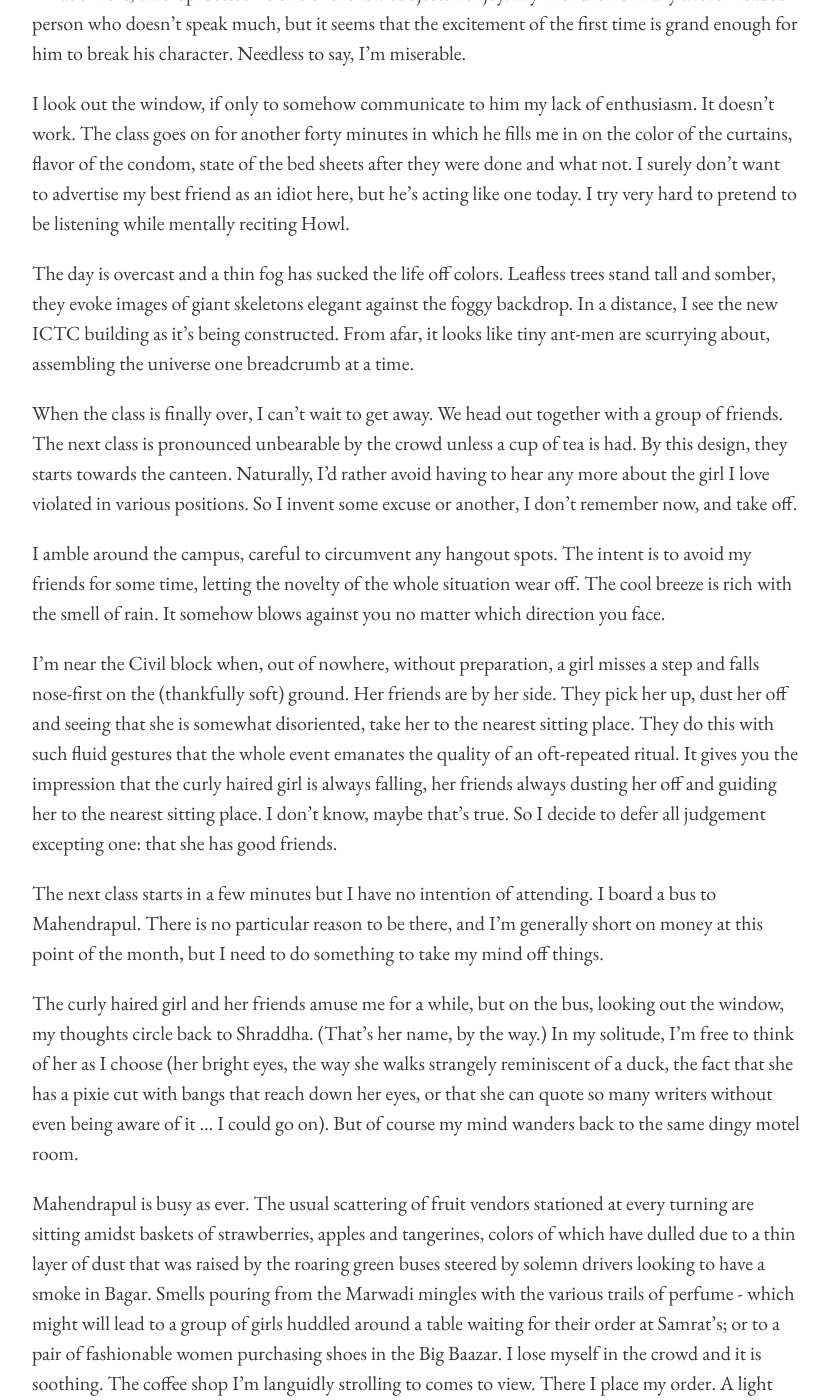
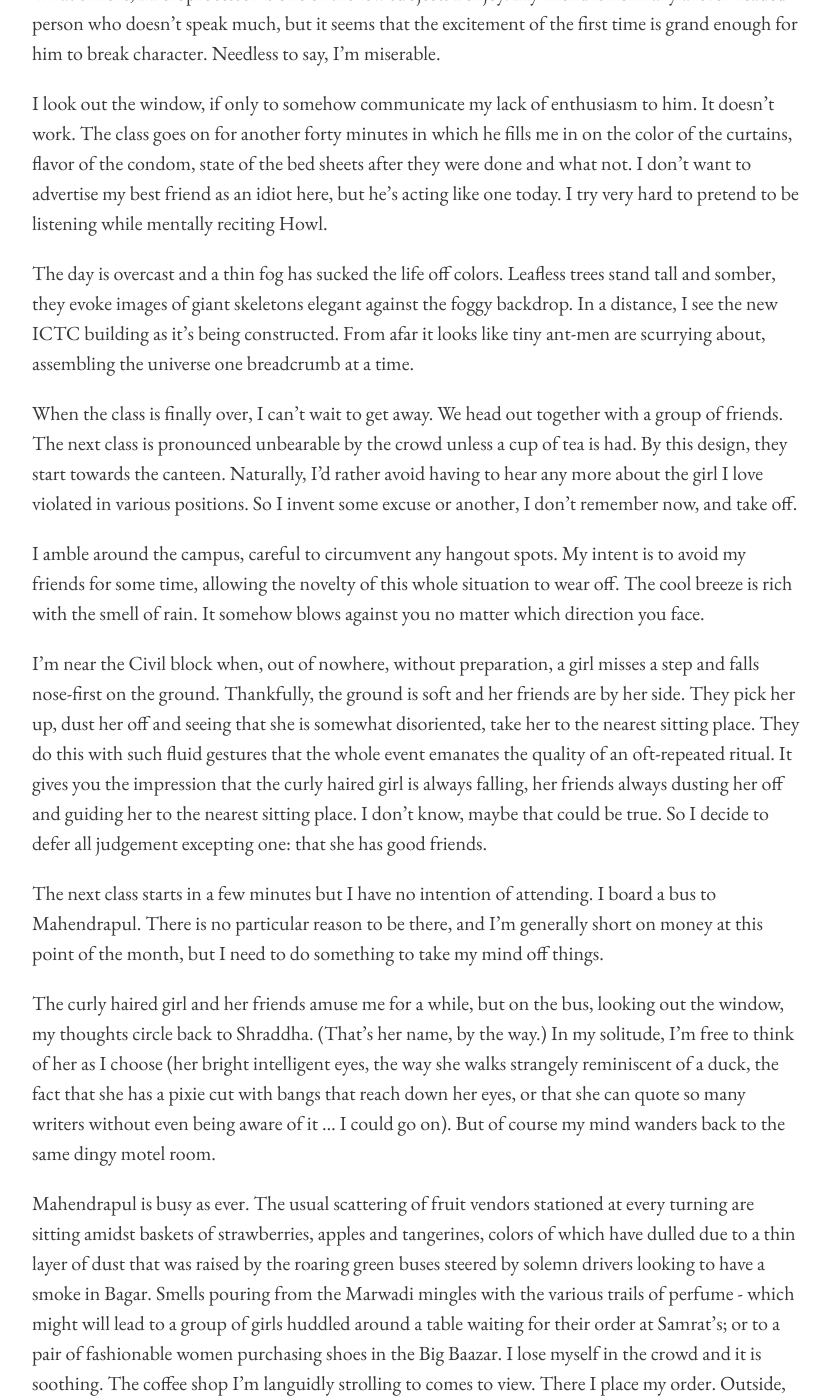
Before and after one commit to niravcodes/niravcodes.github.io, a Jekyll site: the page built from pages/it-rains-here-in-pokhara.md, in a window 1280 px wide and 1400 px high, scrolled down 472 px. Shown: the whole window, without its empty margins (224-1054 px from the left). Built offline with Jekyll 4.4.1, drawn with Linux system fonts in a browser that asks for light colours; some of the changed lines change nothing that is shown; some of the changed text lies outside the part shown.

Commit message:
Update from Forestry.io - Updated it-rains-here-in-pokhara.md

```diff
--- a/pages/it-rains-here-in-pokhara.md
+++ b/pages/it-rains-here-in-pokhara.md
@@ -8,35 +8,35 @@ permalink: "/rains-in-pokhara"
 date: 2019-01-24 09:03:55 +0000
 
 ---
-If you think being madly in love with your best friend's girlfriend is bad, try sitting next to him during a Microprocessor lecture having to listen to him describe the sex they had the day before. What's more, Microprocessor is one of the few subjects I enjoy. My friend is normally a level-headed person who doesn't speak much, but it seems that the excitement of the first time is grand enough for him to break his character. Needless to say, I'm miserable.
+If you think being madly in love with your best friend's girlfriend is unfortunate, try sitting next to him during a Microprocessor lecture having to listen to him describe the sex they had the day before. What's more, Microprocessor is one of the few subjects I enjoy. My friend is normally a level-headed person who doesn't speak much, but it seems that the excitement of the first time is grand enough for him to break character. Needless to say, I'm miserable.
 
-I look out the window, if only to somehow communicate to him my lack of enthusiasm. It doesn't work. The class goes on for another forty minutes in which he fills me in on the color of the curtains, flavor of the condom, state of the bed sheets after they were done and what not. I surely don't want to advertise my best friend as an idiot here, but he's acting like one today. I try very hard to pretend to be listening while mentally reciting Howl.
+I look out the window, if only to somehow communicate my lack of enthusiasm to him. It doesn't work. The class goes on for another forty minutes in which he fills me in on the color of the curtains, flavor of the condom, state of the bed sheets after they were done and what not. I don't want to advertise my best friend as an idiot here, but he's acting like one today. I try very hard to pretend to be listening while mentally reciting Howl.
 
-The day is overcast and a thin fog has sucked the life off colors. Leafless trees stand tall and somber, they evoke images of giant skeletons elegant against the foggy backdrop. In a distance, I see the new ICTC building as it's being constructed. From afar, it looks like tiny ant-men are scurrying about, assembling the universe one breadcrumb at a time.
+The day is overcast and a thin fog has sucked the life off colors. Leafless trees stand tall and somber, they evoke images of giant skeletons elegant against the foggy backdrop. In a distance, I see the new ICTC building as it's being constructed. From afar it looks like tiny ant-men are scurrying about, assembling the universe one breadcrumb at a time.
 
-When the class is finally over, I can't wait to get away. We head out together with a group of friends. The next class is pronounced unbearable by the crowd unless a cup of tea is had. By this design, they starts towards the canteen. Naturally, I'd rather avoid having to hear any more about the girl I love violated in various positions. So I invent some excuse or another, I don't remember now, and take off.
+When the class is finally over, I can't wait to get away. We head out together with a group of friends. The next class is pronounced unbearable by the crowd unless a cup of tea is had. By this design, they start towards the canteen. Naturally, I'd rather avoid having to hear any more about the girl I love violated in various positions. So I invent some excuse or another, I don't remember now, and take off.
 
-I amble around the campus, careful to circumvent any hangout spots. The intent is to avoid my friends for some time, letting the novelty of the whole situation wear off. The cool breeze is rich with the smell of rain. It somehow blows against you no matter which direction you face.
+I amble around the campus, careful to circumvent any hangout spots. My intent is to avoid my friends for some time, allowing the novelty of this whole situation to wear off. The cool breeze is rich with the smell of rain. It somehow blows against you no matter which direction you face.
 
-I'm near the Civil block when, out of nowhere, without preparation, a girl misses a step and falls nose-first on the (thankfully soft) ground. Her friends are by her side. They pick her up, dust her off and seeing that she is somewhat disoriented, take her to the nearest sitting place. They do this with such fluid gestures that the whole event emanates the quality of an oft-repeated ritual. It gives you the impression that the curly haired girl is always falling, her friends always dusting her off and guiding her to the nearest sitting place. I don't know, maybe that's true. So I decide to defer all judgement excepting one: that she has good friends.
+I'm near the Civil block when, out of nowhere, without preparation, a girl misses a step and falls nose-first on the ground. Thankfully, the ground is soft and her friends are by her side. They pick her up, dust her off and seeing that she is somewhat disoriented, take her to the nearest sitting place. They do this with such fluid gestures that the whole event emanates the quality of an oft-repeated ritual. It gives you the impression that the curly haired girl is always falling, her friends always dusting her off and guiding her to the nearest sitting place. I don't know, maybe that could be true. So I decide to defer all judgement excepting one: that she has good friends.
 
 The next class starts in a few minutes but I have no intention of attending. I board a bus to Mahendrapul. There is no particular reason to be there, and I'm generally short on money at this point of the month, but I need to do something to take my mind off things.
 
-The curly haired girl and her friends amuse me for a while, but on the bus, looking out the window, my thoughts circle back to Shraddha. (That's her name, by the way.) In my solitude, I'm free to think of her as I choose (her bright eyes, the way she walks strangely reminiscent of a duck, the fact that she has a pixie cut with bangs that reach down her eyes, or that she can quote so many writers without even being aware of it ... I could go on). But of course my mind wanders back to the same dingy motel room.
+The curly haired girl and her friends amuse me for a while, but on the bus, looking out the window, my thoughts circle back to Shraddha. (That's her name, by the way.) In my solitude, I'm free to think of her as I choose (her bright intelligent eyes, the way she walks strangely reminiscent of a duck, the fact that she has a pixie cut with bangs that reach down her eyes, or that she can quote so many writers without even being aware of it ... I could go on). But of course my mind wanders back to the same dingy motel room.
 
-Mahendrapul is busy as ever. The usual scattering of fruit vendors stationed at every turning are sitting amidst baskets of strawberries, apples and tangerines, colors of which have dulled due to a thin layer of dust that was raised by the roaring green buses steered by solemn drivers looking to have a smoke  in Bagar. Smells pouring from the Marwadi mingles with the various trails of perfume - which might will lead to a group of girls huddled around a table waiting for their order at Samrat's; or to a pair of fashionable women purchasing shoes in the Big Baazar. I lose myself in the crowd and it is soothing. The coffee shop I'm languidly strolling to comes to view. There I place my order. A light drizzle has started to fall outside the shop.
+Mahendrapul is busy as ever. The usual scattering of fruit vendors stationed at every turning are sitting amidst baskets of strawberries, apples and tangerines, colors of which have dulled due to a thin layer of dust that was raised by the roaring green buses steered by solemn drivers looking to have a smoke  in Bagar. Smells pouring from the Marwadi mingles with the various trails of perfume - which might will lead to a group of girls huddled around a table waiting for their order at Samrat's; or to a pair of fashionable women purchasing shoes in the Big Baazar. I lose myself in the crowd and it is soothing. The coffee shop I'm languidly strolling to comes to view. There I place my order. Outside, it has started to drizzle. Thin drops wet the asphalt. A chill wind sweeps in through the door, laden with vague memories of days long past and the crisp fragrance of the mountains. Someone shuts the door, shivering. The warm nostalgia that came with the wind dies with the wind.
 
-I used to love the rain. My old journals are full of cheesy poems I had written inspired by the petrichor. That is till I came to Pokhara. It rains so much here, and with such vengeance that the romance of the rainfall becomes an everyday nuisance.
+I used to love the rain. My old journals are full of cheesy poems I had written inspired by the petrichor. That is till I came to Pokhara. It rains so much here, and with such vengeance, that what was once the romance of the rainfall now feels like everyday nuisance and annoys you like a persistent mosquito.
 
-The barista is a pleasant man a few years older than me. He has a smile ready for every occasion and uses it to great effect. He brings a cup of warm water as soon as I'm seated. A little later he brings me the coffee, his happy smile firmly in place.
+The barista is a pleasant man a few years older than me. He has a smile ready for every occasion and uses it to great effect. He brings a cup of warm water as soon as I'm seated. Little later he brings me the americano, his happy smile firmly in place.
 
-Sipping my coffee, I contemplate the melancholy atmosphere here in this cafe. The aroma of freshly ground coffee interweaves itself with the charming melody playing through the speakers; thin drops of water hit the window pane and leisurely converge; the coffee machine whirs intermittently; and the everyday chatter and bustle of other people add to the ambiance. These last few days have had a peculiar quality to them. A quality that invokes poignant reflections and makes you want to smoke cigarette after cigarette in some dirty roadside restaurant.
+Sipping my coffee, I contemplate the melancholy atmosphere here in this cafe. The aroma of freshly ground beans interweaves itself with the charming melody playing through the speakers; thin drops of water hit the window pane and leisurely converge; the espresso machine whirs intermittently; and the everyday chatter and bustle of other people adds to the ambiance. This contexture has a peculiar quality to it. A quality that invokes poignant reflections and makes you want to smoke cigarette after cigarette in some dirty roadside restaurant.
 
-I say peculiar because I have never smoked before.
+I say peculiar because I have never smoked.
 
 At some point the barista sets down a plate with a cinnamon roll on it. I'm knocked out of my reverie. When I question him with a look, he explains, "on the house". Then he gives a wide toothy grin and I know that he won't go away until I smile back. I've found this quality charismatic at times, though right now I feel a strong urge to hit him on the head with a pan. Nevertheless I muster a small reply. He goes away satisfied.
 
-The crowd has thinned, there is barely anyone in the cafe now. Thoughts of Shraddha are back. She is looking directly at me as she embraces him; the white curtains flutter. I shudder, and make myself think of pleasant things. There she is, under my blue umbrella; we are walking to the class together. "You know, twilight hurts the most when you're depressed", she is saying. I look longingly at her fingers, wondering if I'm ready to face the consequences. And just like that the moment has passed. There's nothing I can do now except to go back to my room and crawl under the blankets. Some cheesy romantic-comedy might cheer me up.
+The crowd has thinned, there is barely anyone in the cafe now. Thoughts of Shraddha are back. She is looking directly at me as she embraces him; the white curtains flutter. I shudder, and make myself think of pleasant things. Shraddha. Her name paints the picture of red hibiscus flowers atop copper plate and the smell of incense. It calms me somewhat. There she is, next to me under my blue umbrella; we are walking to the class together. "You know, twilight hurts the most when you're depressed", she is saying. I look longingly at her fingers, wondering if I'm ready to face the consequences. And just like that the moment has passed. There's nothing I can do now except to go back to my room and crawl under the blankets. Some cheesy romantic-comedy might cheer me up.
 
 I go up to the counter and feel for my wallet - it isn't there! I'm struck for a moment (the guy on the counter notices this) then I realize that I had slipped it into my bag in the bus. Relief washes over, and I'm out of there as soon as I can.
 
```
